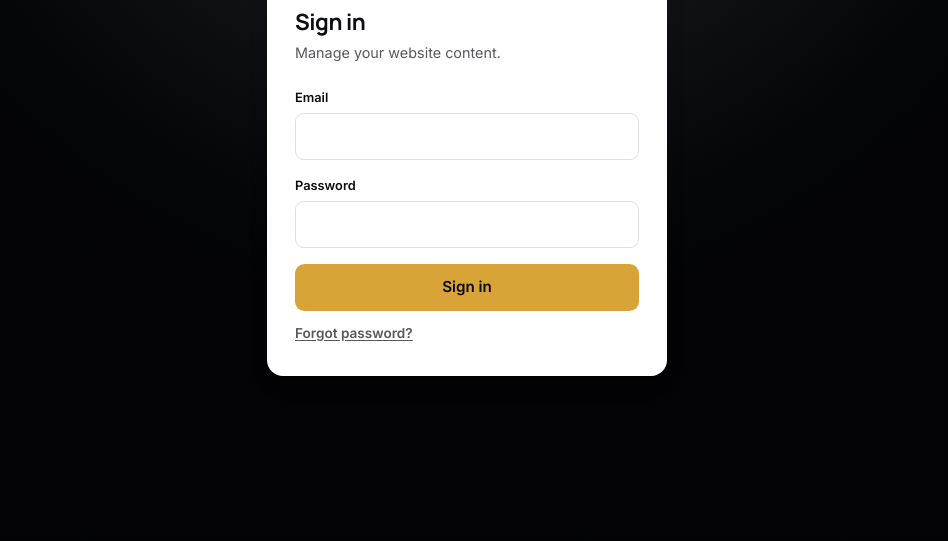
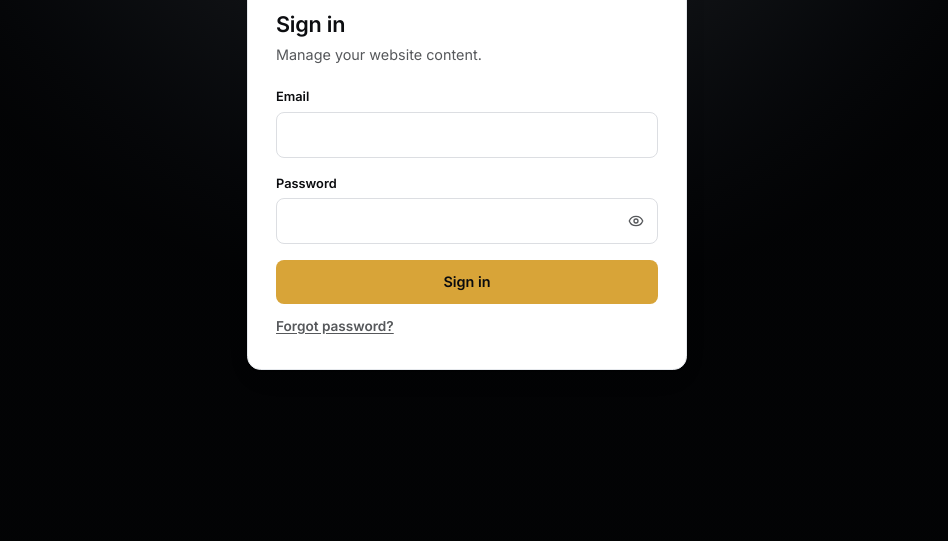
Before and after one commit to wisdombuilder28/Texas-plumber, a website with bundled scripts: page admin/login.html in a window 1280 px wide. Shown: the part 259-800 px from the top of the page, without its empty margins (173-1121 px from the left). Built offline with nearby package versions, Linux system fonts and the light colour scheme; no server answers.

Commit message:
update the login form UI

```diff
--- a/admin/admin.css
+++ b/admin/admin.css
@@ -33,7 +33,7 @@ img{display:block;max-width:100%;height:auto;}
 a{color:inherit;text-decoration:none;}
 button{font:inherit;cursor:pointer;background:none;border:none;color:inherit;}
 ul{list-style:none;}
-h1,h2,h3{font-family:var(--font-display);letter-spacing:-0.02em;color:var(--brand-black);}
+h1,h2,h3{font-family:var(--font-body);font-weight:700;letter-spacing:-0.01em;color:var(--brand-black);}
 input,textarea{font:inherit;color:inherit;}
 
 .icon{width:1.25rem;height:1.25rem;stroke-width:2;}
@@ -44,8 +44,8 @@ input,textarea{font:inherit;color:inherit;}
 .btn-accent{
   display:inline-flex;align-items:center;justify-content:center;gap:.5rem;
   background:var(--brand-gold);color:oklch(0.15 0.01 260);
-  font-weight:600;padding:.75rem 1.25rem;border-radius:.6rem;
-  transition:background .15s ease;font-size:.95rem;
+  font-weight:600;padding:.7rem 1.25rem;border-radius:.5rem;
+  transition:background .15s ease;font-size:.9rem;
 }
 .btn-accent:hover{background:var(--brand-gold-hover);}
 .btn-accent:disabled{opacity:.6;cursor:not-allowed;}
@@ -78,24 +78,36 @@ input,textarea{font:inherit;color:inherit;}
 .admin-auth-body{
   min-height:100vh;display:grid;place-items:center;
   background:radial-gradient(circle at 50% -10%, var(--brand-black-soft), var(--brand-black-deep) 60%);
-  padding:1.5rem;
+  padding:1rem;
 }
-.auth-shell{width:100%;max-width:400px;}
-.auth-card{background:#fff;border-radius:1rem;padding:2rem 1.75rem;box-shadow:var(--shadow-card);}
-.auth-brand{display:flex;align-items:center;gap:.6rem;margin-bottom:1.75rem;}
-.auth-brand img{width:2.25rem;height:2.25rem;border-radius:.45rem;}
+.auth-shell{width:100%;max-width:440px;}
+.auth-card{
+  background:#fff;border-radius:.85rem;padding:2rem 1.75rem;
+  box-shadow:var(--shadow-card);border:1px solid oklch(0.93 0.006 260);
+}
+.auth-brand{display:flex;align-items:center;gap:.6rem;margin-bottom:1.5rem;}
+.auth-brand img{width:2.25rem;height:2.25rem;border-radius:.4rem;}
 .auth-brand span{font-family:var(--font-display);font-weight:800;color:var(--brand-black);}
 .auth-brand small{display:block;font-size:.6rem;letter-spacing:.12em;font-weight:700;color:var(--muted-foreground);}
-.auth-card h1{font-size:1.4rem;margin-bottom:.25rem;}
-.auth-sub{color:var(--muted-foreground);font-size:.9rem;margin-bottom:1.5rem;}
+.auth-card h1{font-size:1.35rem;margin-bottom:.25rem;}
+.auth-sub{color:var(--muted-foreground);font-size:.9rem;margin-bottom:1.35rem;}
 
 .field{display:block;margin-bottom:1rem;}
 .field span{display:block;font-size:.8rem;font-weight:600;margin-bottom:.35rem;color:var(--brand-black);}
 .field input{
-  width:100%;padding:.7rem .85rem;border:1px solid var(--border);
-  border-radius:.55rem;font-size:.95rem;background:#fff;transition:border-color .15s ease;
+  width:100%;padding:.65rem .8rem;border:1px solid var(--border);
+  border-radius:.5rem;font-size:.95rem;background:#fff;transition:border-color .15s ease;
 }
 .field input:focus{outline:none;border-color:var(--brand-gold);box-shadow:0 0 0 3px oklch(0.75 0.135 82 / 0.2);}
+
+.password-field{position:relative;}
+.password-field input{padding-right:2.6rem;}
+.password-toggle{
+  position:absolute;right:.35rem;top:50%;transform:translateY(-50%);
+  display:grid;place-items:center;width:2rem;height:2rem;border-radius:.4rem;
+  color:var(--muted-foreground);
+}
+.password-toggle:hover{background:var(--surface-soft);color:var(--brand-black);}
 
 .form-message{font-size:.85rem;padding:.65rem .8rem;border-radius:.5rem;margin-bottom:1rem;}
 .form-message.error{background:var(--danger-soft);color:var(--danger);}
--- a/admin/js/login.js
+++ b/admin/js/login.js
@@ -10,6 +10,20 @@ const form = document.getElementById("login-form");
 const messageEl = document.getElementById("login-message");
 const submitBtn = document.getElementById("login-submit");
 const forgotBtn = document.getElementById("forgot-btn");
+const passwordInput = document.getElementById("password-input");
+const passwordToggle = document.getElementById("password-toggle");
+
+if (window.lucide) lucide.createIcons();
+
+passwordToggle.addEventListener("click", () => {
+  const showing = passwordInput.type === "text";
+  passwordInput.type = showing ? "password" : "text";
+  passwordToggle.setAttribute("aria-label", showing ? "Show password" : "Hide password");
+  passwordToggle.innerHTML = showing
+    ? '<i data-lucide="eye" class="icon-sm"></i>'
+    : '<i data-lucide="eye-off" class="icon-sm"></i>';
+  if (window.lucide) lucide.createIcons();
+});
 
 // Already signed in? Skip straight to the dashboard.
 onAuthStateChanged(auth, (user) => {
--- a/admin/login.html
+++ b/admin/login.html
@@ -29,7 +29,12 @@
       </label>
       <label class="field">
         <span>Password</span>
-        <input type="password" name="password" autocomplete="current-password" required />
+        <div class="password-field">
+          <input type="password" name="password" id="password-input" autocomplete="current-password" required />
+          <button type="button" class="password-toggle" id="password-toggle" aria-label="Show password">
+            <i data-lucide="eye" class="icon-sm"></i>
+          </button>
+        </div>
       </label>
       <div id="login-message" class="form-message" role="alert" hidden></div>
       <button type="submit" class="btn-accent btn-block" id="login-submit">
@@ -40,6 +45,7 @@
   </div>
 </main>
 
+<script src="https://unpkg.com/lucide@latest/dist/umd/lucide.min.js"></script>
 <script type="module" src="/admin/js/login.js"></script>
 </body>
 </html>
```
